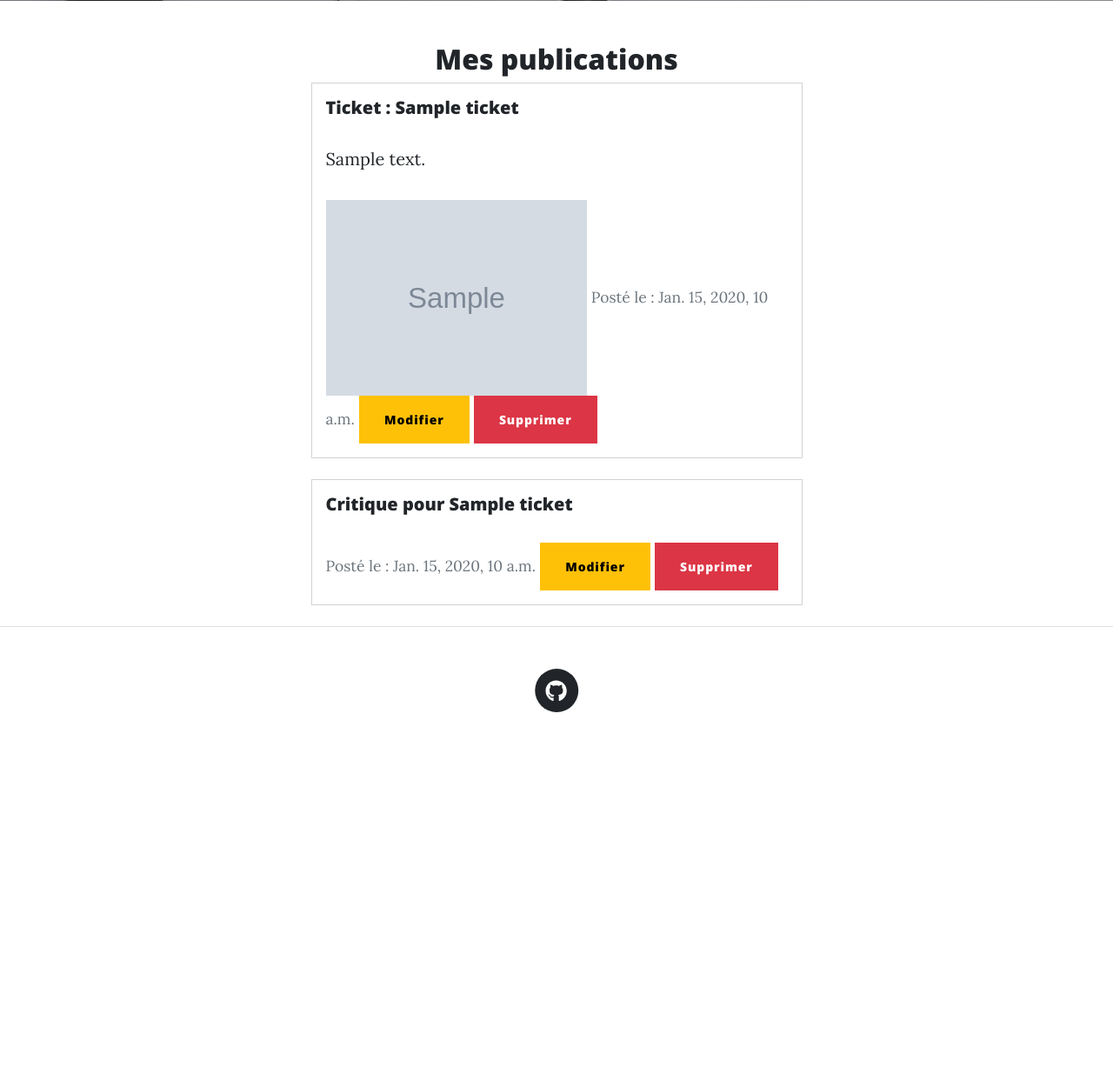
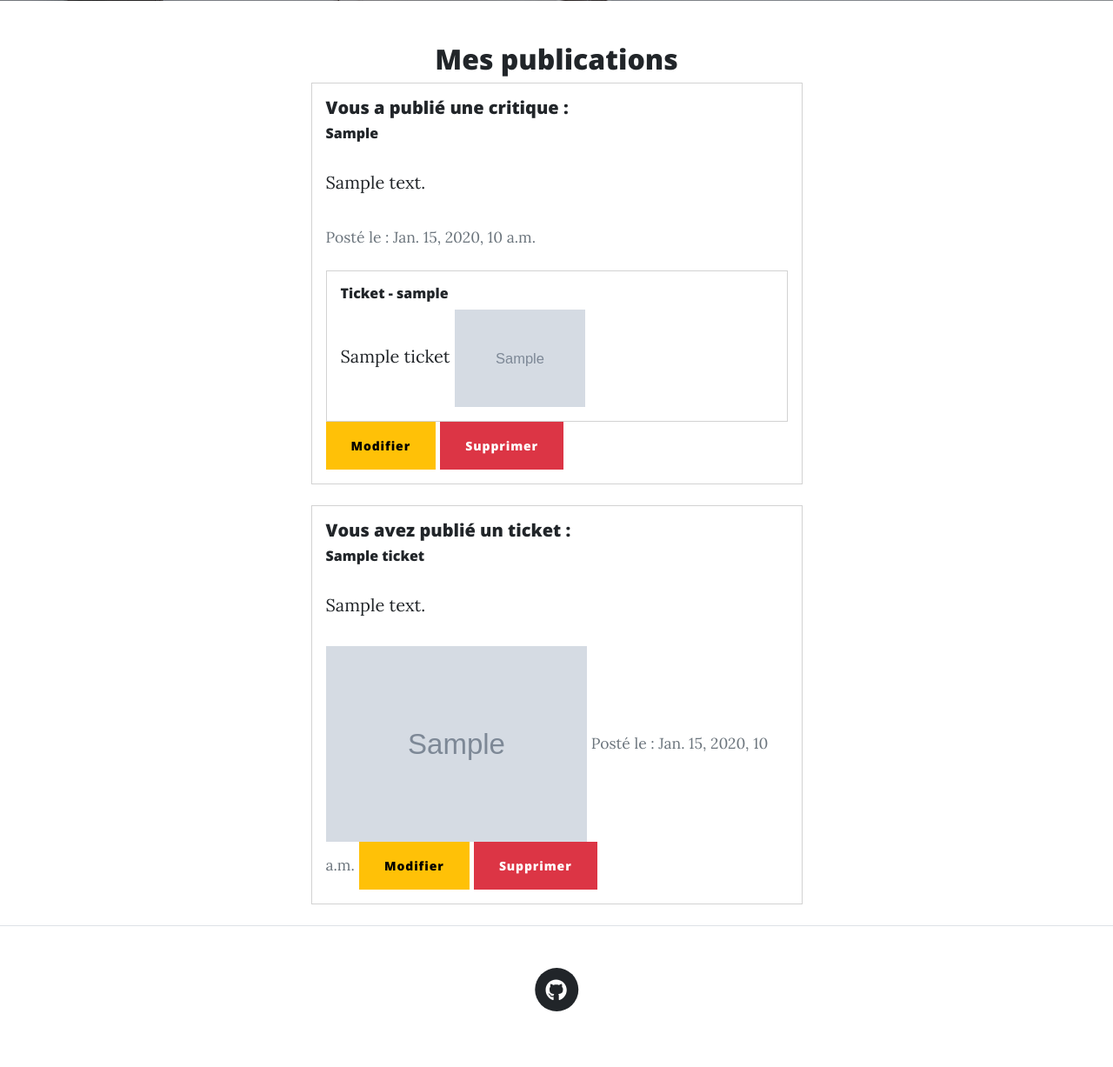
Before and after one commit to FabL-B/OC_Projet9, a Django app: page /posts/ in a window 1280 px wide. Shown: the part 558-1785 px from the top of the page at 87% size. Before the commit the page ends 1377 px from the top, so only its background shows below. Run offline with Django 5.2, Linux system fonts and the light colour scheme; a user stored in the database is signed in; tables that the repository leaves empty hold one stand-in row (values such as "Sample post"); grey boxes marked "Sample" are stand-in pictures; some libraries are stand-ins or nearby versions.

Commit message:
Changed display of tickets and reviews in flux and posts page. Add button to create a review from a ticket in flux page.

```diff
--- a/flux/templates/flux/posts.html
+++ b/flux/templates/flux/posts.html
@@ -5,35 +5,49 @@
   <h2 class="text-center">Mes publications</h2>
 
   <ul class="list-unstyled">
-    {% for ticket in tickets %}
+    {% for post in posts %}
     <li>
+      {% if post.content_type == 'REVIEW' %}
       <div class="card mb-4">
         <div class="card-body">
-          <h5 class="card-title">Ticket : {{ ticket.title }}</h5>
-          <p>{{ ticket.description }}</p>
-          {% if ticket.image %}
-          <img src="{{ ticket.image.url }}" alt="{{ ticket.title }}" class="img-fluid" style="max-width: 300px; height: auto;">
-          {% endif %}
-          <small class="text-muted">Posté le : {{ ticket.time_created }}</small>
-          <a href="{% url 'reviews:edit_ticket' ticket.id %}" class="btn btn-warning">Modifier</a>
-          <a href="{% url 'reviews:delete_ticket' ticket.id %}" class="btn btn-danger">Supprimer</a>
+          <h5 class="card-title"><strong>Vous</strong> a publié une critique :</h5>
+          <h6>{{ post.headline }}</h6>
+          <p class="card-text">{{ post.body }}</p>
+          <small class="text-muted">Posté le : {{ post.time_created }}</small>
+          <div class="card mt-4">
+            <div class="card-body">
+              <h6 class="card-title">Ticket - <strong>{{ post.user.username }}</strong></h6>
+              <h7>{{ post.ticket.title }}</h7>
+              {% if post.ticket.image %}
+                <img src="{{ post.ticket.image.url }}" alt="{{ post.ticket.title }}" class="img-fluid" style="max-width: 150px; height: auto;">
+              {% endif %}
+            </div>
+          </div>
+          <a href="{% url 'reviews:edit_review' post.id %}" class="btn btn-warning">Modifier</a>
+          <a href="{% url 'reviews:delete_review' post.id %}" class="btn btn-danger">Supprimer</a>
         </div>
       </div>
-    </li>
-    {% endfor %}
 
-    {% for review in reviews %}
-    <li>
+      {% elif post.content_type == 'TICKET' %}
       <div class="card mb-4">
         <div class="card-body">
-          <h5 class="card-title">Critique pour {{ review.ticket.title }}</h5>
-          <p>{{ review.content }}</p>
-          <small class="text-muted">Posté le : {{ review.time_created }}</small>
-          <a href="{% url 'reviews:edit_review' review.id %}" class="btn btn-warning">Modifier</a>
-          <a href="{% url 'reviews:delete_review' review.id %}" class="btn btn-danger">Supprimer</a>
+          <h5 class="card-title"><strong>Vous</strong> avez publié un ticket :</h5>
+          <h6>{{ post.title }}</h6>
+          <p class="card-text">{{ post.description }}</p>
+          {% if post.image %}
+            <img src="{{ post.image.url }}" alt="{{ post.title }}" class="img-fluid" style="max-width: 300px; height: auto;">
+          {% else %}
+            <p><em>Aucune image disponible pour ce ticket.</em></p>
+          {% endif %}
+          <small class="text-muted">Posté le : {{ post.time_created }}</small>
+          <a href="{% url 'reviews:edit_ticket' post.id %}" class="btn btn-warning">Modifier</a>
+          <a href="{% url 'reviews:delete_ticket' post.id %}" class="btn btn-danger">Supprimer</a>
         </div>
       </div>
+      {% endif %}
     </li>
+    {% empty %}
+    <li>Aucune publication disponible.</li>
     {% endfor %}
   </ul>
 </div>
--- a/flux/views.py
+++ b/flux/views.py
@@ -22,6 +22,10 @@ def flux(request):
     tickets = Ticket.objects.filter(user__in=[request.user.id] + list(followed_users))
     tickets = tickets.annotate(content_type=Value('TICKET', CharField()))
 
+    # Check if each ticket has an associated review
+    for ticket in tickets:
+        ticket.has_review = Review.objects.filter(ticket=ticket).exists()
+
     # Combine and sort posts (tickets and reviews)
     posts = sorted(
         chain(reviews, tickets),
@@ -35,11 +39,19 @@ def flux(request):
 @login_required
 def posts(request):
     """Show only reviews and tickets from connected user."""
-    # Récupérer tous les tickets et reviews de l'utilisateur connecté
-    user_tickets = Ticket.objects.filter(user=request.user).order_by('-time_created')
-    user_reviews = Review.objects.filter(user=request.user).order_by('-time_created')
 
-    context = {'tickets': user_tickets,
-               'reviews': user_reviews,
-               }
+    # Get reviews from connected and followed users
+    user_reviews = Review.objects.filter(user=request.user.id)
+    user_reviews = user_reviews.annotate(content_type=Value('REVIEW', CharField()))
+    # Get tickets from connected and followed users
+    user_tickets = Ticket.objects.filter(user=request.user.id)
+    user_tickets = user_tickets.annotate(content_type=Value('TICKET', CharField()))
+
+    posts = sorted(
+        chain(user_reviews, user_tickets),
+        key=lambda post: post.time_created,
+        reverse=True
+    )
+
+    context = {'posts': posts}
     return render(request, 'flux/posts.html', context)
--- a/reviews/views.py
+++ b/reviews/views.py
@@ -109,7 +109,7 @@ def new_review(request, ticket_id=None):
         else:
             ticket_form = TicketForm(request.POST, request.FILES)
 
-        if review_form.is_valid() and (not ticket or ticket_form.is_valid()):
+        if review_form.is_valid() and (ticket or ticket_form.is_valid()):
 
             if not ticket:
                 new_ticket = ticket_form.save(commit=False)
```
Also changed, not shown: flux/templates/flux/flux.html (+16 -1 lines).
